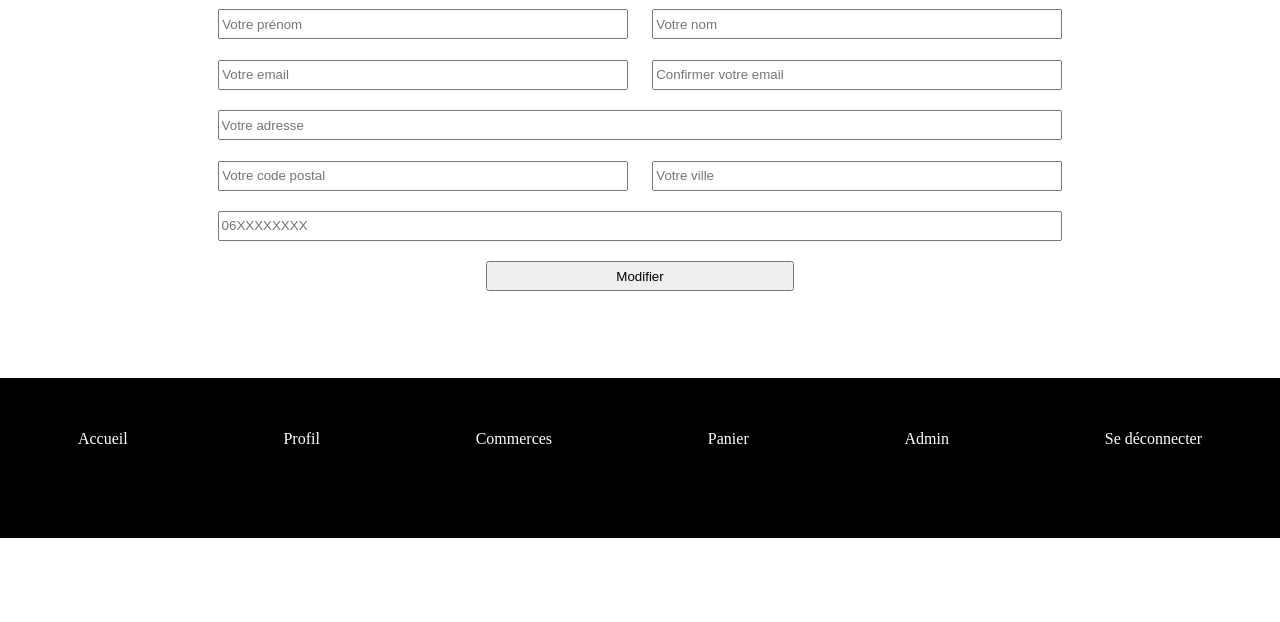
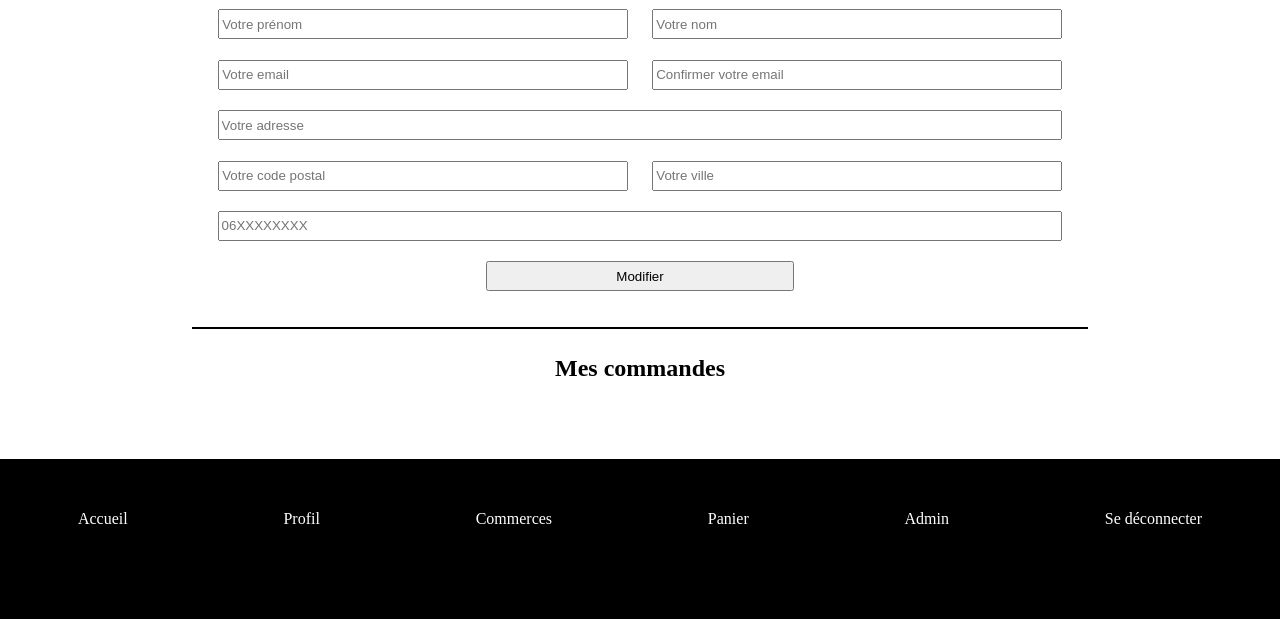
Before and after one commit to celine-emptoz-lacote/confinement, a PHP site: page /profil.php in a window 1280 px wide. Shown: the part 161-783 px from the top of the page. Run offline with PHP 8.4, Linux system fonts and the light colour scheme.

Commit message:
Fin de la page  profil

```diff
--- a/css/styles.css
+++ b/css/styles.css
@@ -189,3 +189,10 @@ form input {
 input[type="submit"] {
     width: 30%;
 }
+
+/****** profil ***/
+.profil_hr {
+    width: 70%;
+    margin: 2% auto;
+    border: 1px solid black;
+}
--- a/profil.php
+++ b/profil.php
@@ -41,6 +41,10 @@
 
             <input type="submit" value="Modifier">
         </form>
+        <hr class="profil_hr">
+        <section>
+            <h1>Mes commandes</h1>
+        </section>
     </main>
 
     <footer>
```
